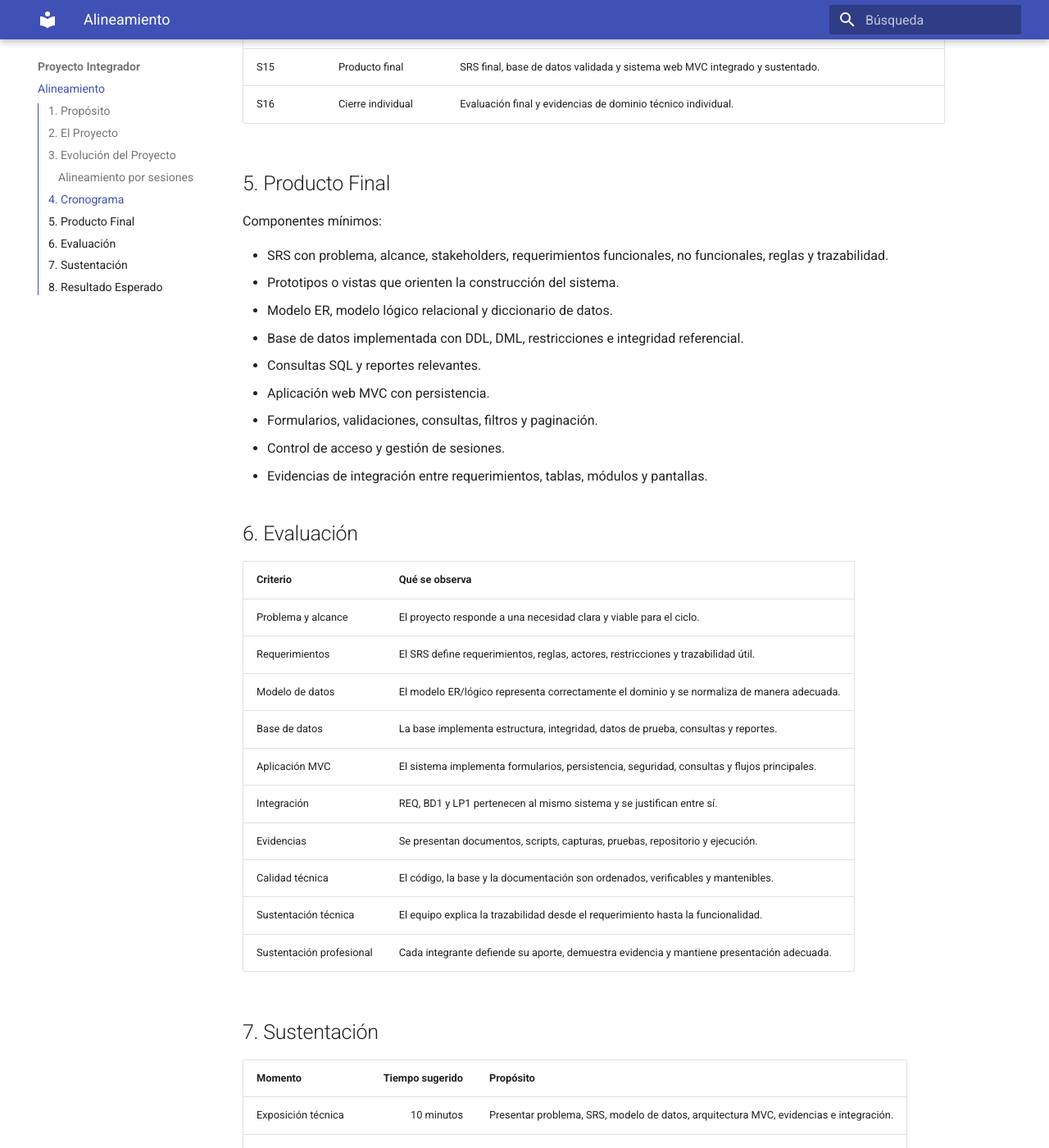
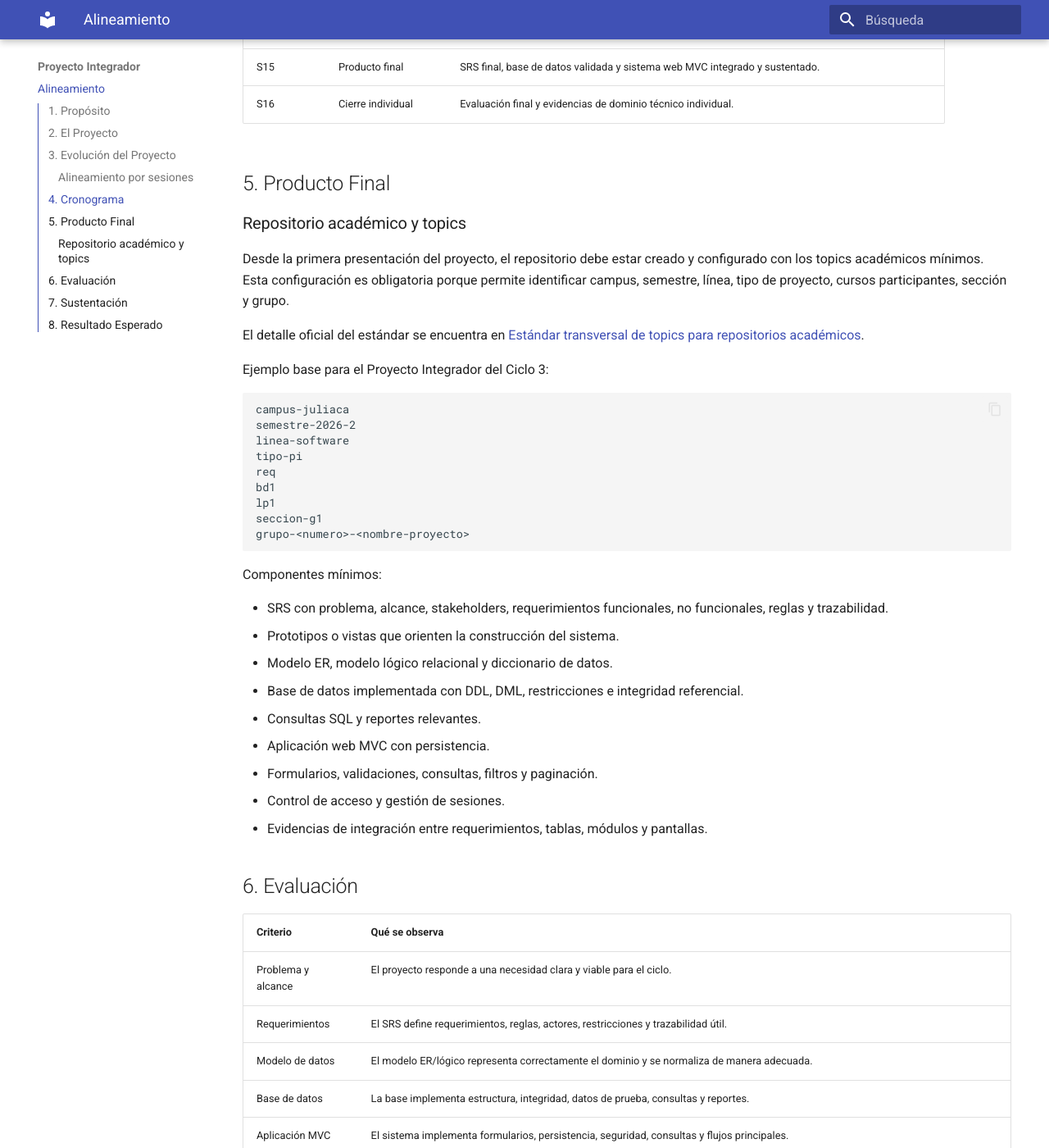
Before and after one commit to 262ciclo3/bomstart, an MkDocs documentation site: the page built from docs/proyecto-integrador/index.md, in a window 1280 px wide and 1400 px high, scrolled down 2773 px. Shown: the whole window at 82% size. Built offline with MkDocs 1.6.1 and Material for MkDocs 9.7.7, drawn with Linux system fonts in a browser that asks for light colours; some of the changed text lies outside the part shown.

Commit message:
first commit

````diff
--- a/docs/proyecto-integrador/index.md
+++ b/docs/proyecto-integrador/index.md
@@ -71,6 +71,26 @@
 
 ## 5. Producto Final
 
+### Repositorio académico y topics
+
+Desde la primera presentación del proyecto, el repositorio debe estar creado y configurado con los topics académicos mínimos. Esta configuración es obligatoria porque permite identificar campus, semestre, línea, tipo de proyecto, cursos participantes, sección y grupo.
+
+El detalle oficial del estándar se encuentra en [Estándar transversal de topics para repositorios académicos](https://upeuoficial.github.io/planb/anexos/estandar-topics-repositorios/).
+
+Ejemplo base para el Proyecto Integrador del Ciclo 3:
+
+```text
+campus-juliaca
+semestre-2026-2
+linea-software
+tipo-pi
+req
+bd1
+lp1
+seccion-g1
+grupo-<numero>-<nombre-proyecto>
+```
+
 Componentes mínimos:
 
 - SRS con problema, alcance, stakeholders, requerimientos funcionales, no funcionales, reglas y trazabilidad.
@@ -96,7 +116,7 @@
 | Evidencias | Se presentan documentos, scripts, capturas, pruebas, repositorio y ejecución. |
 | Calidad técnica | El código, la base y la documentación son ordenados, verificables y mantenibles. |
 | Sustentación técnica | El equipo explica la trazabilidad desde el requerimiento hasta la funcionalidad. |
-| Sustentación profesional | Cada integrante defiende su aporte, demuestra evidencia y mantiene presentación adecuada. |
+| Sustentación profesional | Cada integrante defiende su aporte, demuestra evidencia, mantiene presentación adecuada y presenta el repositorio académico disponible desde la primera presentación con los topics mínimos configurados correctamente y evidencia el cumplimiento de estándares básicos de programación, organización del repositorio, documentación y reproducibilidad. |
 
 ## 7. Sustentación
 
````
